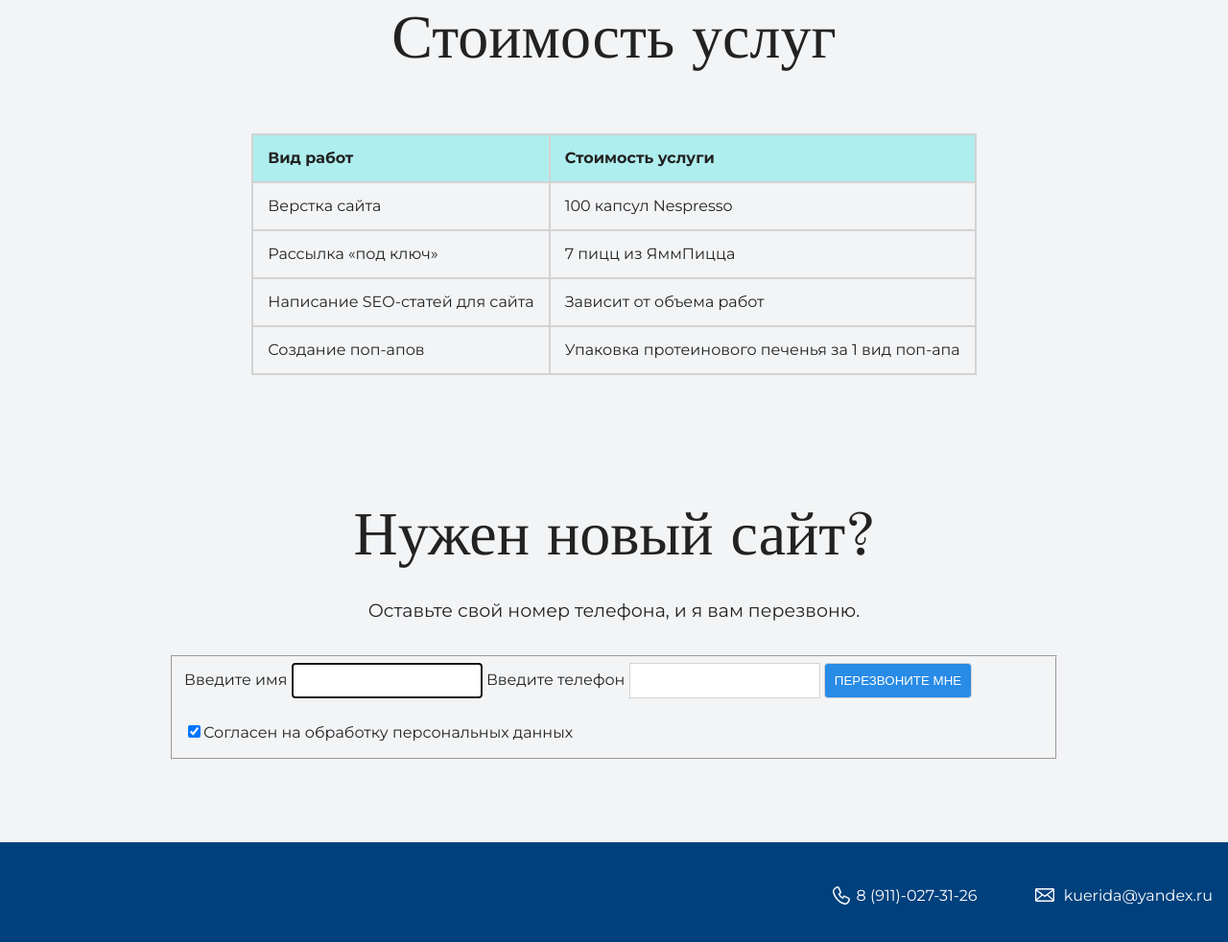
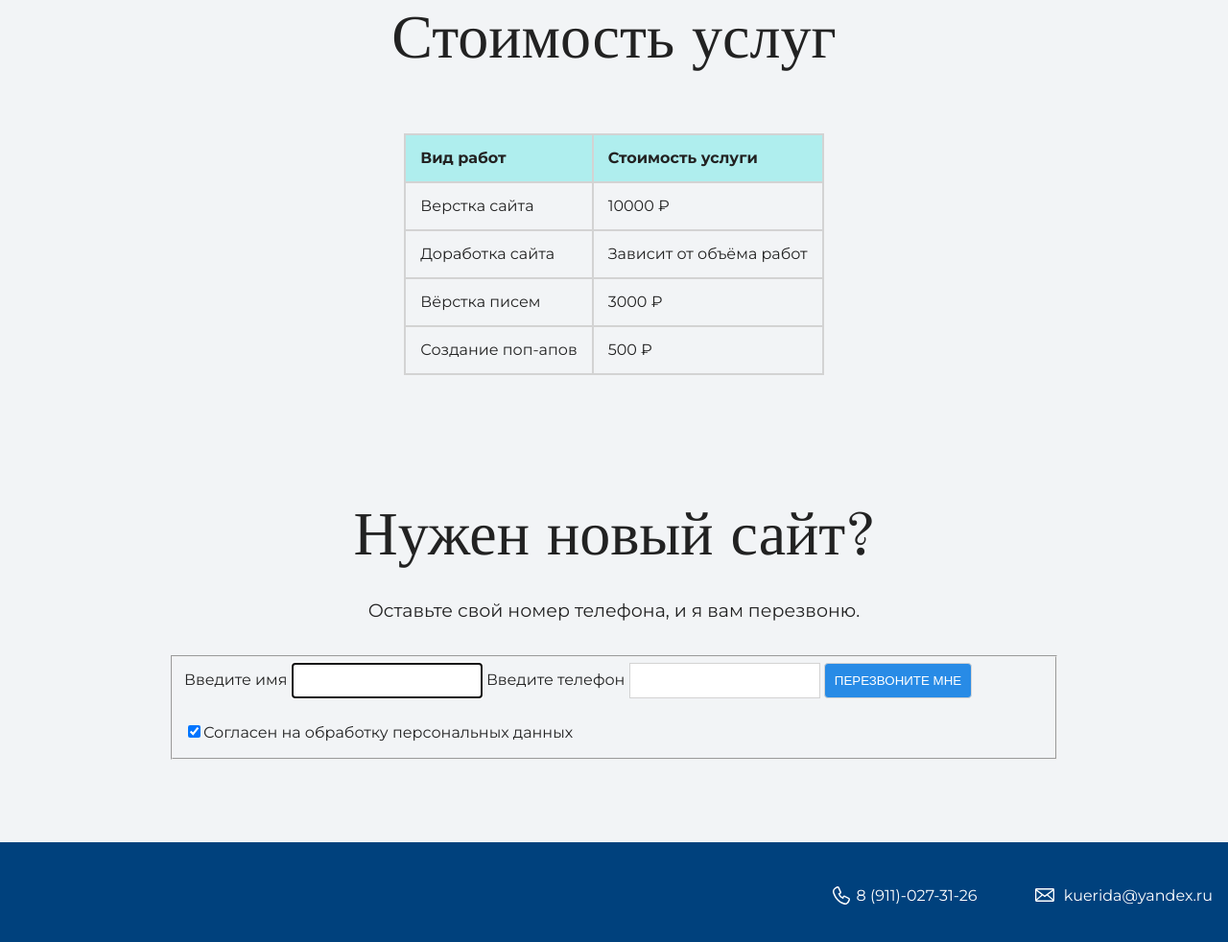
Before and after one commit to Feizerr/my-site, a plain HTML site: page index.html in a window 1280 px wide. Shown: the part 3389-4371 px from the top of the page at 96% size. Drawn offline with nearby package versions, Linux system fonts and the light colour scheme.

Commit message:
Update index.html

```diff
--- a/index.html
+++ b/index.html
@@ -66,19 +66,19 @@
           </tr>
           <tr>
             <td>Верстка сайта</td>
-            <td>100 капсул Nespresso</td>
+            <td>10000 ₽</td>
           </tr>
           <tr>
-            <td>Рассылка «под ключ»</td>
-            <td>7 пицц из ЯммПицца</td>
+            <td>Доработка сайта</td>
+            <td>Зависит от объёма работ</td>
           </tr>
           <tr>
-            <td>Написание SEO-статей для сайта</td>
-            <td>Зависит от объема работ</td>
+            <td>Вёрстка писем</td>
+            <td>3000 ₽</td>
           </tr>
           <tr>
             <td>Создание поп-апов</td>
-            <td>Упаковка протеинового печенья за 1 вид поп-апа</td>
+            <td>500 ₽</td>
           </tr>
        </table>
      </div>
```
